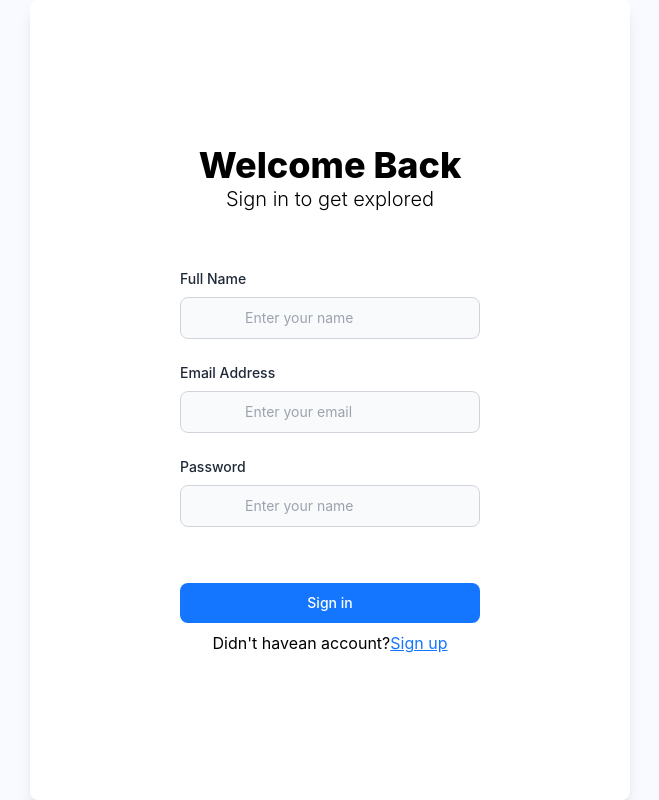
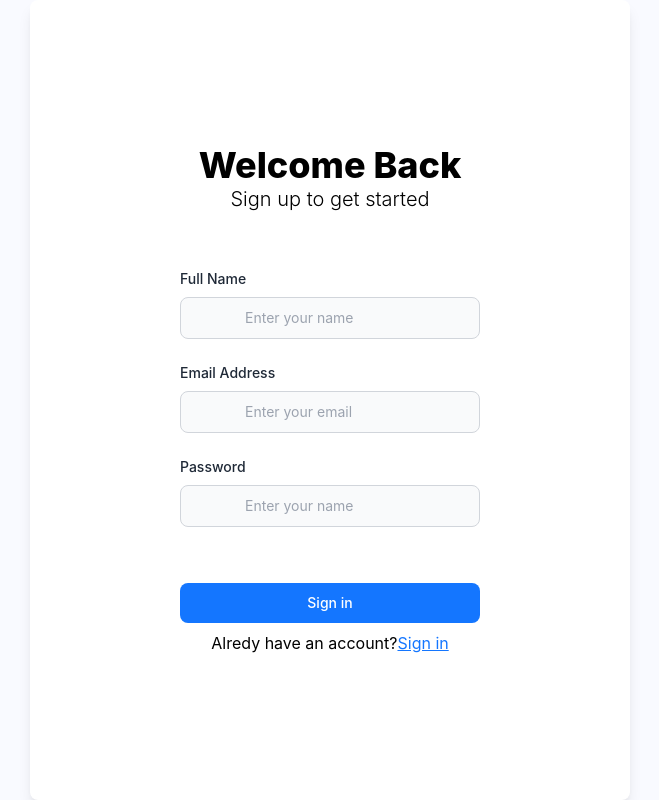
Before and after one commit to IT21239298/MERN-Stack-Messenger-Clone, a React (Create React App) app in the folder client/: page /users/sign_in in a window 1280 px wide. Shown: the whole page, without its empty margins (310-969 px from the left). Built offline with nearby package versions, Linux system fonts and the light colour scheme.

Commit message:
change button isSignin method

```diff
--- a/client/src/modules/Form/index.js
+++ b/client/src/modules/Form/index.js
@@ -20,8 +20,8 @@ const navigate = useNavigate()
         </div>
         <div className=" text-xl font-light mb-14">
           {isSignInPage
-            ? "Sign in to get explored"
-            : "Sign up to get started"}
+            ? "Sign up to get started"
+            :  "Sign in to get explored"}
         </div>
         <form
           className="flex flex-col items-center w-full"
@@ -64,9 +64,9 @@ const navigate = useNavigate()
           type="submit"
         />
         <div>
-          {isSignInPage ? "Didn't havean account?" : "Alredy have an account?"}
+          {isSignInPage ? "Alredy have an account?" : "Didn't have an account?"}
           <span className="text-primary cursor-pointer underline" onClick={() => navigate(`/users/${isSignInPage ? 'sign_up' : 'sign_in'}`)}>
-            {isSignInPage ? "Sign up" : "Sign in"}
+            {isSignInPage ?  "Sign in": "Sign up"}
           </span>
         </div>
       </div>
```
Also changed, not shown: client/src/App.js (+8 -3 lines).
